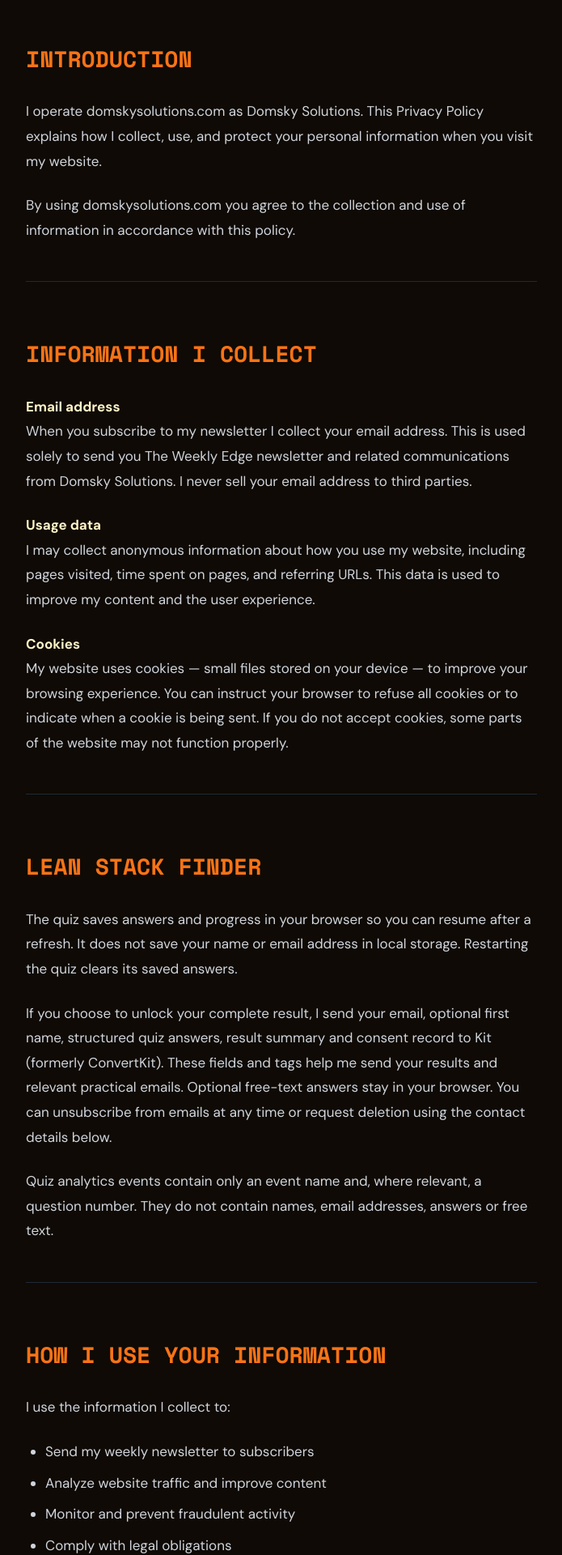
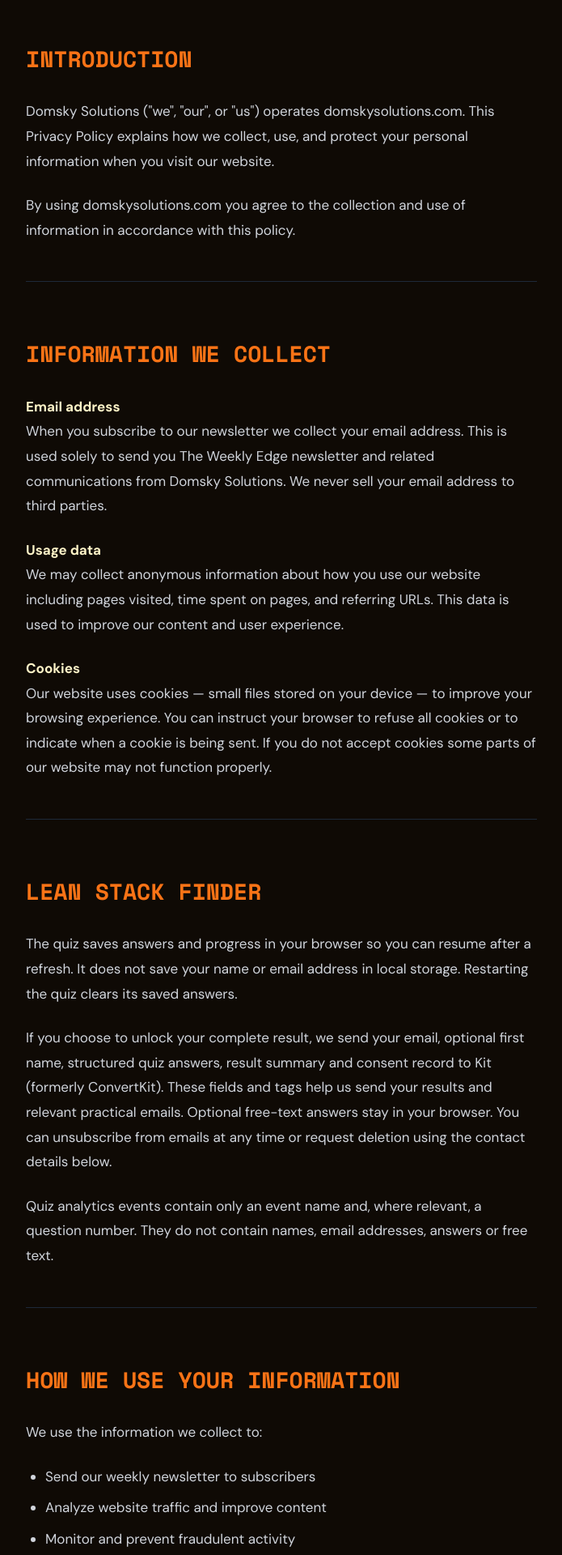
Before and after one commit to domskysolutions-collab/domskysolutions.com, a React (Vite) app: page /privacy in a window 1280 px wide. Shown: the part 260-2180 px from the top of the page at 81% size, without its empty margins (292-987 px from the left). Built offline with nearby package versions, Linux system fonts and the light colour scheme.

Commit message:
Preserve repository line endings in review diff

```diff
--- a/src/pages/PrivacyPage.tsx
+++ b/src/pages/PrivacyPage.tsx
@@ -1,7 +1,8 @@
 
-import React from 'react';
+import React, { useEffect } from 'react';
 import { Link } from 'react-router-dom';
 import { H2, SectionDivider } from '../components/ui';
+import { motion } from 'motion/react';
 
 export const PrivacyPage = () => {
   return (
@@ -17,7 +18,7 @@ export const PrivacyPage = () => {
         <div className="prose prose-invert max-w-none text-[17px] leading-[1.8] space-y-6">
           <H2>INTRODUCTION</H2>
           <p>
-            I operate domskysolutions.com as Domsky Solutions. This Privacy Policy explains how I collect, use, and protect your personal information when you visit my website.
+            Domsky Solutions ("we", "our", or "us") operates domskysolutions.com. This Privacy Policy explains how we collect, use, and protect your personal information when you visit our website.
           </p>
           <p>
             By using domskysolutions.com you agree to the collection and use of information in accordance with this policy.
@@ -25,31 +26,31 @@ export const PrivacyPage = () => {
 
           <SectionDivider />
 
-          <H2>INFORMATION I COLLECT</H2>
+          <H2>INFORMATION WE COLLECT</H2>
           <p>
             <strong className="text-white">Email address</strong><br />
-            When you subscribe to my newsletter I collect your email address. This is used solely to send you The Weekly Edge newsletter and related communications from Domsky Solutions. I never sell your email address to third parties.
+            When you subscribe to our newsletter we collect your email address. This is used solely to send you The Weekly Edge newsletter and related communications from Domsky Solutions. We never sell your email address to third parties.
           </p>
           <p>
             <strong className="text-white">Usage data</strong><br />
-            I may collect anonymous information about how you use my website, including pages visited, time spent on pages, and referring URLs. This data is used to improve my content and the user experience.
+            We may collect anonymous information about how you use our website including pages visited, time spent on pages, and referring URLs. This data is used to improve our content and user experience.
           </p>
           <p>
             <strong className="text-white">Cookies</strong><br />
-            My website uses cookies — small files stored on your device — to improve your browsing experience. You can instruct your browser to refuse all cookies or to indicate when a cookie is being sent. If you do not accept cookies, some parts of the website may not function properly.
+            Our website uses cookies — small files stored on your device — to improve your browsing experience. You can instruct your browser to refuse all cookies or to indicate when a cookie is being sent. If you do not accept cookies some parts of our website may not function properly.
           </p>
 
           <SectionDivider />
 
           <H2>LEAN STACK FINDER</H2>
           <p>The quiz saves answers and progress in your browser so you can resume after a refresh. It does not save your name or email address in local storage. Restarting the quiz clears its saved answers.</p>
-          <p>If you choose to unlock your complete result, I send your email, optional first name, structured quiz answers, result summary and consent record to Kit (formerly ConvertKit). These fields and tags help me send your results and relevant practical emails. Optional free-text answers stay in your browser. You can unsubscribe from emails at any time or request deletion using the contact details below.</p>
+          <p>If you choose to unlock your complete result, we send your email, optional first name, structured quiz answers, result summary and consent record to Kit (formerly ConvertKit). These fields and tags help us send your results and relevant practical emails. Optional free-text answers stay in your browser. You can unsubscribe from emails at any time or request deletion using the contact details below.</p>
           <p>Quiz analytics events contain only an event name and, where relevant, a question number. They do not contain names, email addresses, answers or free text.</p>
           <SectionDivider />
-          <H2>HOW I USE YOUR INFORMATION</H2>
-          <p>I use the information I collect to:</p>
+          <H2>HOW WE USE YOUR INFORMATION</H2>
+          <p>We use the information we collect to:</p>
           <ul className="list-disc pl-6 space-y-2">
-            <li>Send my weekly newsletter to subscribers</li>
+            <li>Send our weekly newsletter to subscribers</li>
             <li>Analyze website traffic and improve content</li>
             <li>Monitor and prevent fraudulent activity</li>
             <li>Comply with legal obligations</li>
@@ -59,7 +60,7 @@ export const PrivacyPage = () => {
 
           <H2>EMAIL MARKETING</H2>
           <p>
-            I use ConvertKit to manage my email list and send newsletters. When you subscribe, your email address is stored securely by ConvertKit. You can unsubscribe at any time by clicking the unsubscribe link in any email I send.
+            We use ConvertKit to manage our email list and send newsletters. When you subscribe your email address is stored securely by ConvertKit. You can unsubscribe at any time by clicking the unsubscribe link in any email we send.
           </p>
           <p>
             ConvertKit's privacy policy is available at:<br />
@@ -70,19 +71,19 @@ export const PrivacyPage = () => {
 
           <H2>AFFILIATE LINKS</H2>
           <p>
-            domskysolutions.com participates in affiliate programs. This means I may earn a commission when you click certain links and make a purchase or sign up for a service. This comes at no extra cost to you.
+            domskysolutions.com participates in affiliate programs. This means we may earn a commission when you click certain links and make a purchase or sign up for a service. This comes at no extra cost to you.
           </p>
           <p>
-            I only recommend products and services I genuinely believe in. Affiliate relationships never influence my reviews or ratings.
+            We only recommend products and services we genuinely believe in. Affiliate relationships never influence our reviews or ratings.
           </p>
 
           <SectionDivider />
 
           <H2>THIRD PARTY SERVICES</H2>
           <p>
-            My website may contain links to third party websites. I am not responsible for the privacy practices of those sites and encourage you to review their privacy policies.
+            Our website may contain links to third party websites. We are not responsible for the privacy practices of those sites and encourage you to review their privacy policies.
           </p>
-          <p>I may use the following third party services:</p>
+          <p>We may use the following third party services:</p>
           <ul className="list-disc pl-6 space-y-2">
             <li>ConvertKit — email marketing platform</li>
             <li>Vercel — website hosting</li>
@@ -94,7 +95,7 @@ export const PrivacyPage = () => {
 
           <H2>DATA RETENTION</H2>
           <p>
-            I retain your email address for as long as you remain subscribed to my newsletter. You may request deletion of your data at any time by contacting me at <a href="mailto:team@domskysolutions.com" className="text-brand-cyan hover:underline">team@domskysolutions.com</a>.
+            We retain your email address for as long as you remain subscribed to our newsletter. You may request deletion of your data at any time by contacting us at <a href="mailto:team@domskysolutions.com" className="text-brand-cyan hover:underline">team@domskysolutions.com</a>.
           </p>
 
           <SectionDivider />
@@ -102,14 +103,14 @@ export const PrivacyPage = () => {
           <H2>YOUR RIGHTS</H2>
           <p>Depending on your location you may have the right to:</p>
           <ul className="list-disc pl-6 space-y-2">
-            <li>Access the personal data I hold about you</li>
+            <li>Access the personal data we hold about you</li>
             <li>Request correction of inaccurate data</li>
             <li>Request deletion of your data</li>
             <li>Withdraw consent for email marketing</li>
             <li>Lodge a complaint with your local data protection authority</li>
           </ul>
           <p>
-            To exercise any of these rights contact me at:<br />
+            To exercise any of these rights contact us at:<br />
             <a href="mailto:team@domskysolutions.com" className="text-brand-cyan hover:underline">team@domskysolutions.com</a>
           </p>
 
@@ -117,30 +118,30 @@ export const PrivacyPage = () => {
 
           <H2>GDPR — EUROPEAN USERS</H2>
           <p>
-            If you are located in the European Economic Area, the legal basis for processing your email address is your consent given when you subscribed to my newsletter.
+            If you are located in the European Economic Area the legal basis for processing your email address is your consent given when you subscribed to our newsletter.
           </p>
           <p>
-            You have the right to withdraw consent at any time by unsubscribing from my newsletter or contacting me directly.
+            You have the right to withdraw consent at any time by unsubscribing from our newsletter or contacting us directly.
           </p>
 
           <SectionDivider />
 
           <H2>CHILDREN'S PRIVACY</H2>
           <p>
-            My website is not directed at children under the age of 16. I do not knowingly collect personal information from children. If you believe your child has provided me with personal information, please contact me.
+            Our website is not directed at children under the age of 16. We do not knowingly collect personal information from children. If you believe your child has provided us with personal information please contact us.
           </p>
 
           <SectionDivider />
 
           <H2>CHANGES TO THIS POLICY</H2>
           <p>
-            I may update this Privacy Policy from time to time. I will notify subscribers of significant changes via email. The date at the top of this page shows when it was last updated.
+            We may update this Privacy Policy from time to time. We will notify subscribers of significant changes via email. The date at the top of this page shows when it was last updated.
           </p>
 
           <SectionDivider />
 
-          <H2>CONTACT ME</H2>
-          <p>If you have questions about this Privacy Policy, please contact me:</p>
+          <H2>CONTACT US</H2>
+          <p>If you have questions about this Privacy Policy please contact us:</p>
           <p>
             Email: <a href="mailto:team@domskysolutions.com" className="text-brand-cyan hover:underline">team@domskysolutions.com</a><br />
             Website: <Link to="/" className="text-brand-cyan hover:underline">domskysolutions.com</Link>
```
Also changed, not shown: src/pages/DisclaimerPage.tsx (+10 -9 lines), src/components/Footer.tsx (line endings or trailing spaces), src/components/LeanStackFinder.tsx (line endings or trailing spaces), src/components/article/ArticleBlocks.tsx (line endings or trailing spaces), src/data/leanStack.ts (line endings or trailing spaces), src/pages/HomePage.tsx (line endings or trailing spaces), src/pages/StackScorecardPage.tsx (line endings or trailing spaces), src/pages/blog/BlogPost2.tsx (line endings or trailing spaces), src/pages/blog/BlogPost6.tsx (line endings or trailing spaces).
